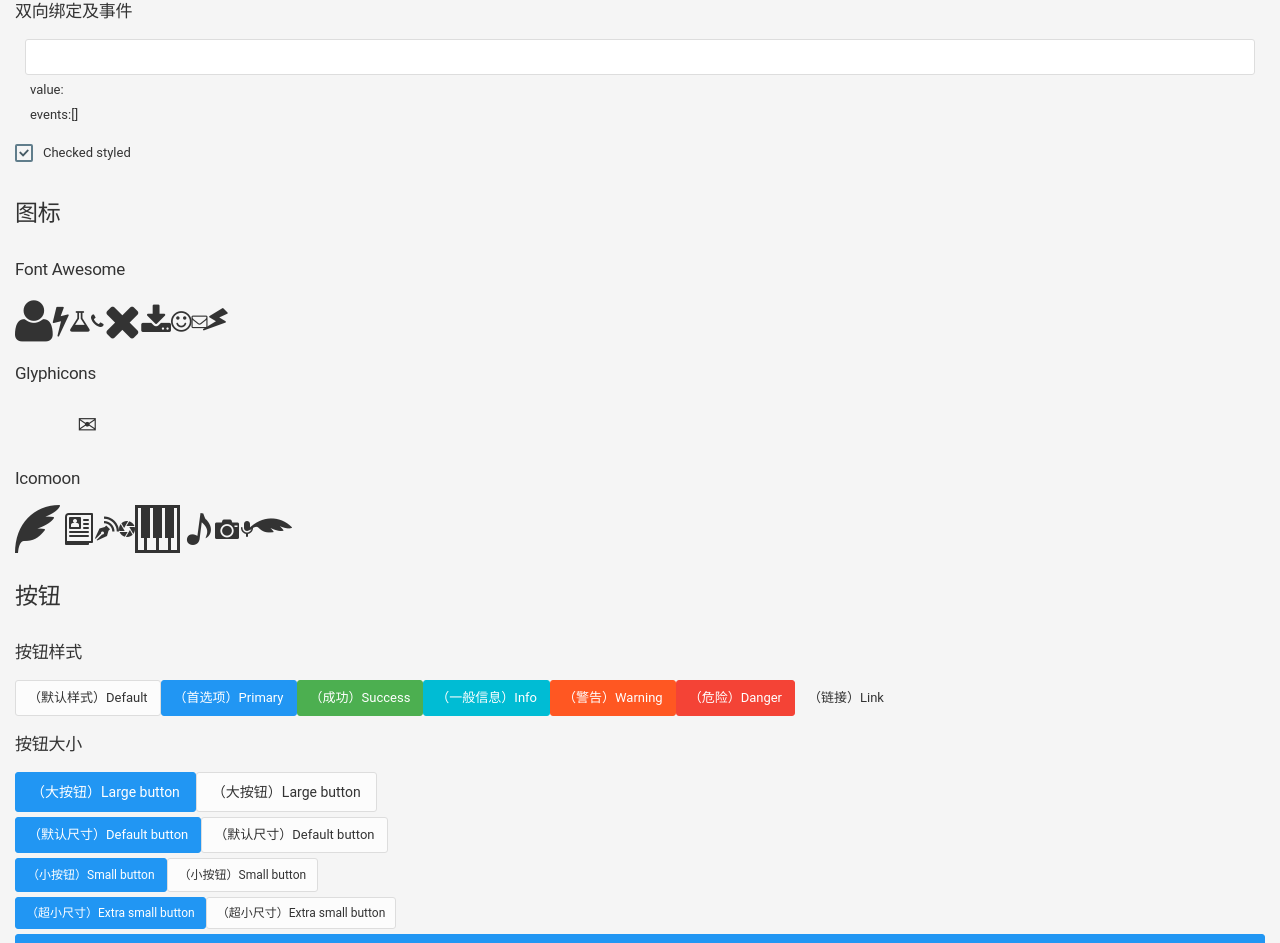
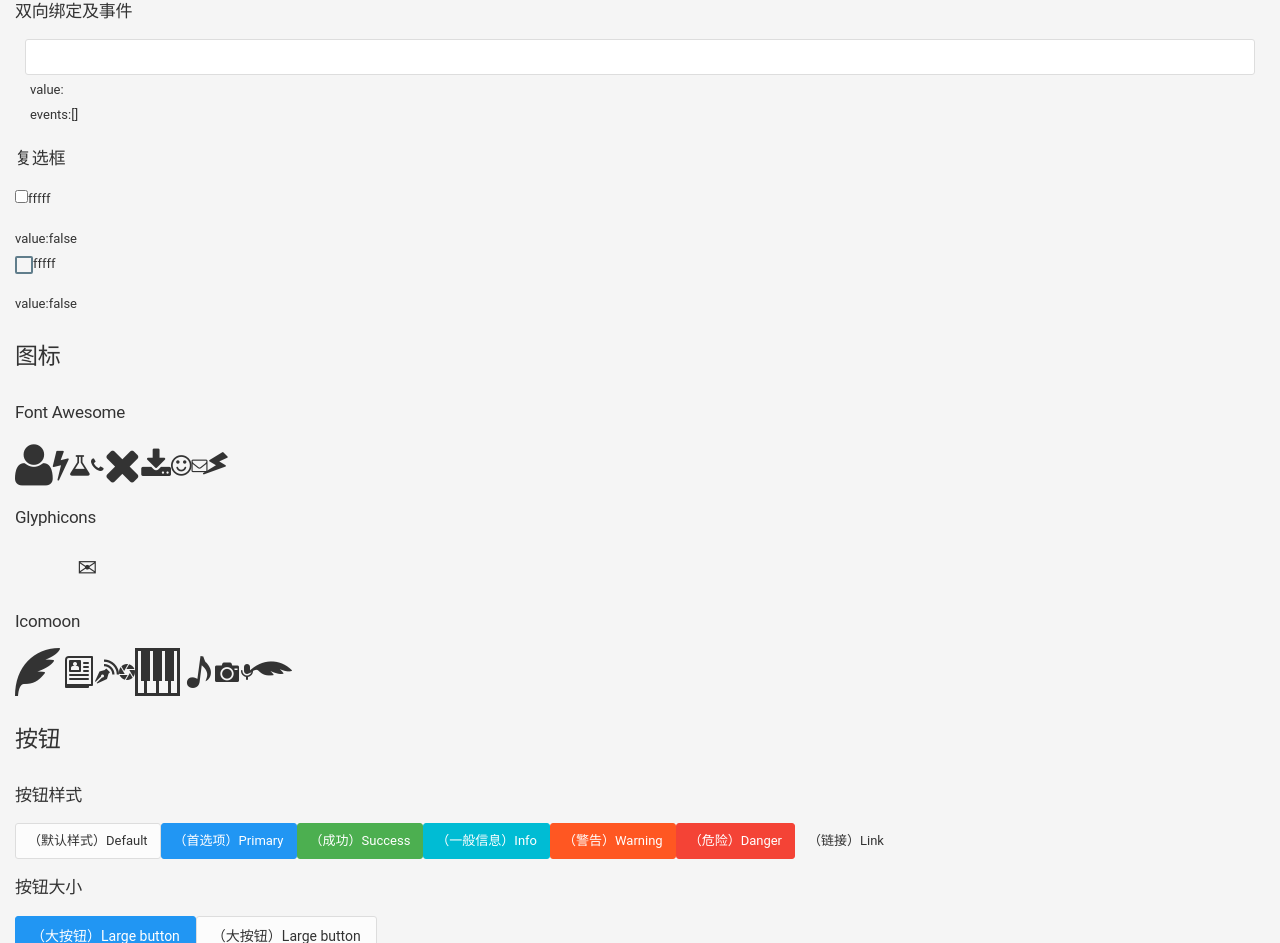
Before and after one commit to tk103331/Yonggle-UI, a Vue app: page / in a window 1280 px wide. Shown: the part 2532-3475 px from the top of the page. Built offline with nearby package versions, Linux system fonts and the light colour scheme; a web font is replaced by a local one.

Commit message:
复选框

```diff
--- a/src/components/checkbox/checkbox.vue
+++ b/src/components/checkbox/checkbox.vue
@@ -1,7 +1,54 @@
-<template></template>
+<template>
+  <div @click="handleClick" class="yg-checkbox">
+    <div v-if="styled" class="checker">
+      <span :class="{checked:innerValue}">
+        <input type="checkbox" class="styled" v-model="innerValue">
+      </span>
+    </div>
+    <input v-if="!styled" type="checkbox" v-model="innerValue">
+    <slot></slot>
+  </div>
+</template>
 
 <script>
 export default {
-  name: "YgCheckbox"
+  name: "YgCheckbox",
+  props: {
+    value: {
+      type: Boolean,
+      default: false
+    },
+    styled: {
+      type: Boolean,
+      default: true
+    }
+  },
+  mounted() {
+    this.innerValue = this.value;
+  },
+  data() {
+    return {
+      innerValue: false
+    };
+  },
+  methods: {
+    handleClick() {
+      this.innerValue = !this.innerValue;
+      this.$emit("input", this.innerValue);
+      this.$emit("change", this.innerValue);
+    }
+  },
+  watch: {
+    value(val) {
+      this.innerValue = val;
+    }
+  }
 };
 </script>
+
+<style>
+.yg-checkbox {
+  cursor: pointer;
+  display: inline-block;
+}
+</style>
--- a/src/components/input/input.vue
+++ b/src/components/input/input.vue
@@ -4,7 +4,6 @@
     :style="inputStyle"
     :placeholder="placeholder"
     :type="nativeType"
-    :focus="focus"
     :disabled="disabled"
     :readonly="readonly"
     @focus="handleFocus"
--- a/src/components/table/table.vue
+++ b/src/components/table/table.vue
@@ -28,7 +28,6 @@ export default {
   },
   render(h) {
     let cols = this.getCols();
-    console.log(cols);
     return h(
       "table",
       {
--- a/src/views/Test.vue
+++ b/src/views/Test.vue
@@ -198,15 +198,19 @@
       </yg-col>
     </yg-row>
     <yg-row>
-      <div class="checkbox">
-        <label>
-          <div class="checker">
-            <span class="checked">
-              <input type="checkbox" class="styled" checked="checked">
-            </span>
-          </div>Checked styled
-        </label>
-      </div>
+      <h5>复选框</h5>
+    </yg-row>
+    <yg-row>
+      <yg-form-group>
+        <yg-checkbox v-model="checkboxValue" :styled="false">fffff</yg-checkbox>
+      </yg-form-group>
+      value:{{checkboxValue}}
+    </yg-row>
+    <yg-row>
+      <yg-form-group>
+        <yg-checkbox v-model="checkboxValue">fffff</yg-checkbox>
+      </yg-form-group>
+      value:{{checkboxValue}}
     </yg-row>
 
     <yg-row>
@@ -367,6 +371,7 @@ import YgIcon from "@/components/icon";
 import YgText from "@/components/text";
 import YgInput from "@/components/input";
 import YgStatic from "@/components/static";
+import YgCheckbox from "@/components/checkbox";
 
 export default {
   data() {
@@ -379,7 +384,8 @@ export default {
         { no: 1, firstName: "Larry", lastName: "the Bird", username: "twitter" }
       ],
       inputValue: "",
-      inputEvents: []
+      inputEvents: [],
+      checkboxValue: false
     };
   },
   components: {
@@ -395,7 +401,8 @@ export default {
     YgIcon,
     YgText,
     YgInput,
-    YgStatic
+    YgStatic,
+    YgCheckbox
   }
 };
 </script>
```
